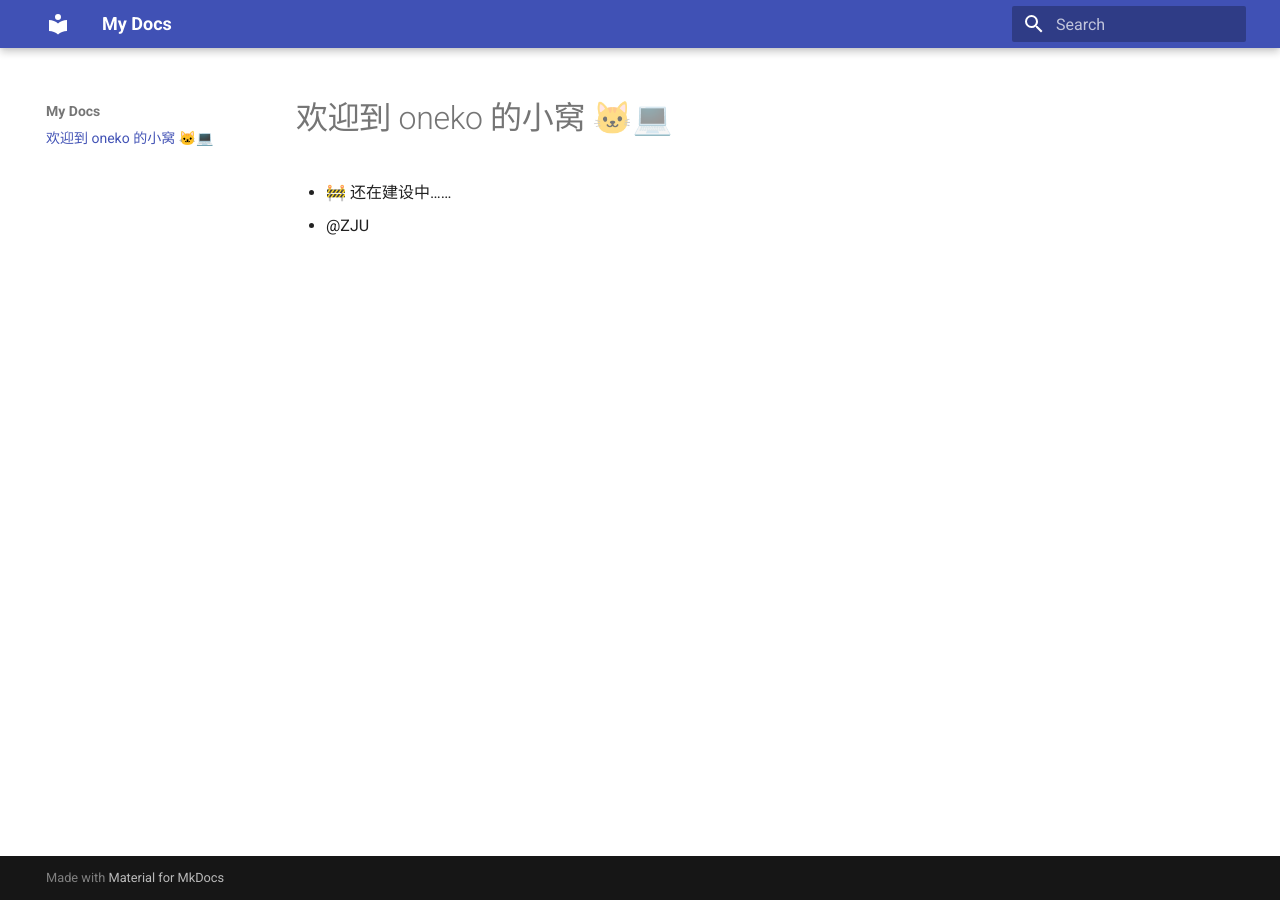
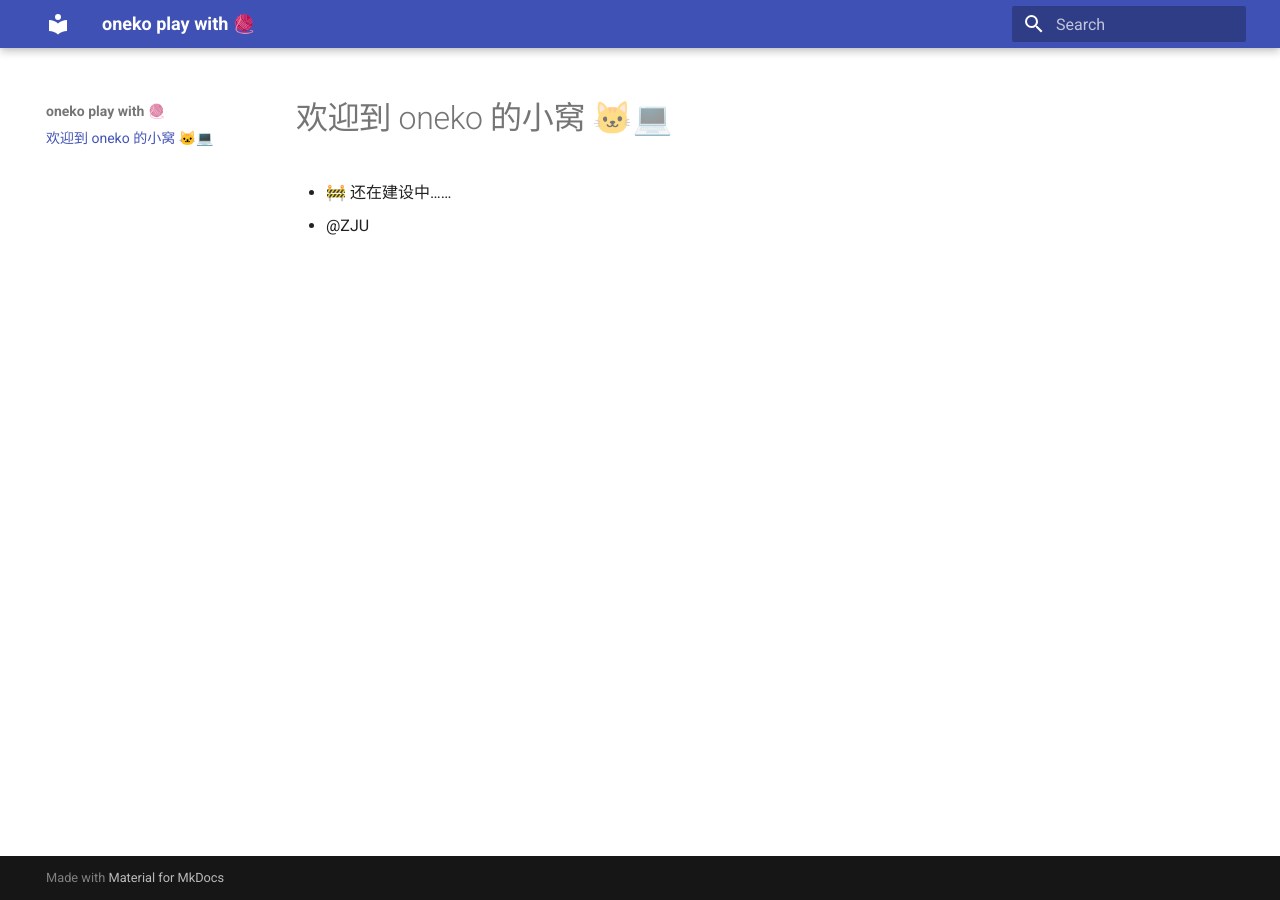
Before and after one commit to QAQdev/notes, an MkDocs documentation site: the page built from docs/index.md, in a window 1280 px wide. Built offline with MkDocs 1.6.1 and Material for MkDocs 9.7.7, drawn with Linux system fonts in a browser that asks for light colours.

Commit message:
改了标题

```diff
--- a/mkdocs.yml
+++ b/mkdocs.yml
@@ -1,3 +1,3 @@
-site_name: My Docs
+site_name: oneko play with 🧶
 theme:
   name: material
```
